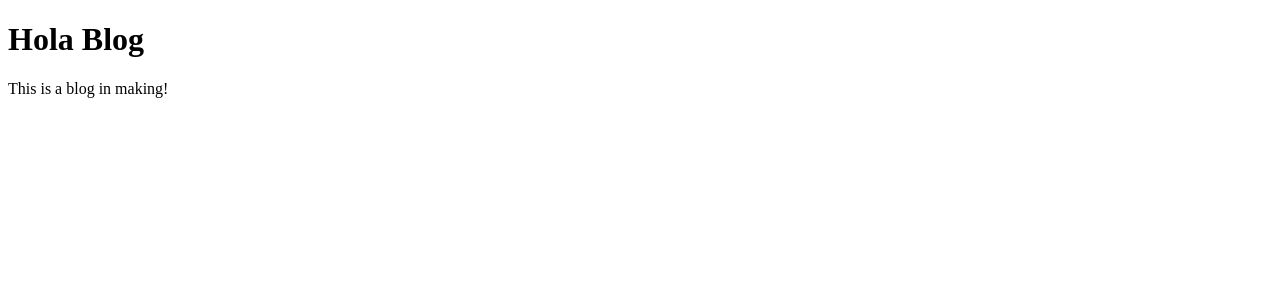
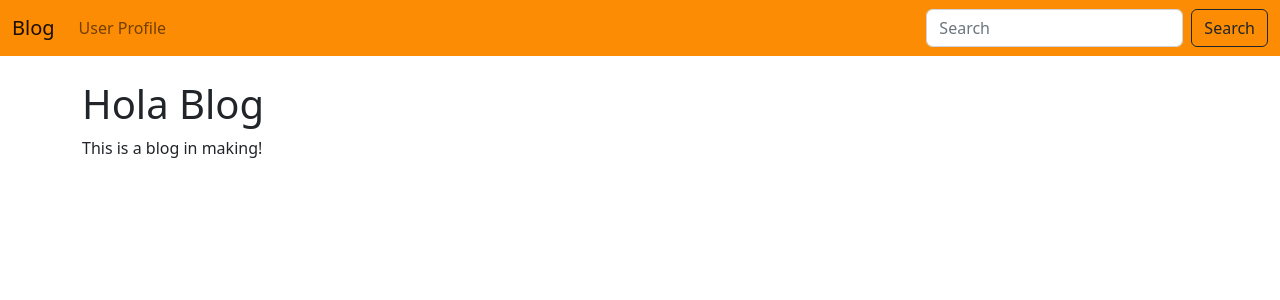
Before and after one commit to aroranubhav/Simple-Blog, a Flask app: page / in a window 1280 px wide. Shown: the top 300 px of the page. Run offline with Flask 2, Linux system fonts and the light colour scheme.

Commit message:
added the base template and tweaked the remaning templates

```diff
--- a/app.py
+++ b/app.py
@@ -1,4 +1,3 @@
-import audioop
 from flask import Flask, render_template
 
 #flask instance
--- a/templates/404.html
+++ b/templates/404.html
@@ -1,3 +1,5 @@
+{% extends 'base.html' %}
+{% block content %}
     <br/>
     <center>
         <h1>
@@ -7,3 +9,4 @@
             Page not found!
         </p>
     </center>
+{% endblock %}
--- a/templates/500.html
+++ b/templates/500.html
@@ -1,3 +1,5 @@
+{% extends 'base.html' %}
+{% block content %}
     <br/>
     <center>
         <h1>
@@ -7,3 +9,4 @@
             Internal Server Error!
         </p>
     </center>
+{% endblock %}
--- /dev/null
+++ b/templates/base.html
@@ -0,0 +1,32 @@
+<!doctype html>
+<html>
+  <head>
+    <!-- Required meta tags -->
+    <meta charset="utf-8">
+    <meta name="viewport" content="width=device-width, initial-scale=1">
+
+    <!-- Bootstrap CSS -->
+    <link rel="stylesheet" href="https://cdn.jsdelivr.net/npm/bootstrap@5.2.2/dist/css/bootstrap.min.css" crossorigin="anonymous">
+
+    <title>Blog</title>
+  </head>
+  <body>
+        {% include 'navbar.html' %}
+        <br/>
+        <div class="container">
+            {% block content %}
+            {% endblock %}
+        </div>
+
+    <!-- Optional JavaScript; choose one of the two! -->
+
+    <!-- Option 1: Bootstrap Bundle with Popper -->
+    <script src="https://cdn.jsdelivr.net/npm/bootstrap@5.2.2/dist/js/bootstrap.bundle.min.js" integrity="sha384-OERcA2EqjJCMA+/3y+gxIOqMEjwtxJY7qPCqsdltbNJuaOe923+mo//f6V8Qbsw3" crossorigin="anonymous"></script>
+
+    <!-- Option 2: Separate Popper and Bootstrap JS -->
+    <!--
+    <script src="https://cdn.jsdelivr.net/npm/@popperjs/core@2.11.6/dist/umd/popper.min.js" integrity="sha384-oBqDVmMz9ATKxIep9tiCxS/Z9fNfEXiDAYTujMAeBAsjFuCZSmKbSSUnQlmh/jp3" crossorigin="anonymous"></script>
+    <script src="https://cdn.jsdelivr.net/npm/bootstrap@5.2.2/dist/js/bootstrap.min.js" integrity="sha384-IDwe1+LCz02ROU9k972gdyvl+AESN10+x7tBKgc9I5HFtuNz0wWnPclzo6p9vxnk" crossorigin="anonymous"></script>
+    -->
+  </body>
+</html>
--- a/templates/index.html
+++ b/templates/index.html
@@ -1,10 +1,7 @@
-<!DOCTYPE html>
-<html lang="en">
-<head>
-    <title>Document</title>
-</head>
-<body>
+{% extends 'base.html' %}
+{% block content %}
+
     <h1>Hola Blog</h1>
     <p>This is a blog in making!</p>
-</body>
-</html>
+
+{% endblock %}
--- /dev/null
+++ b/templates/navbar.html
@@ -0,0 +1,20 @@
+<nav class="navbar navbar-expand-lg" style="background-color: #fc8c03;">
+    <div class="container-fluid">
+      <a class="navbar-brand" href="{{ url_for('index') }} ">Blog</a>
+      <button class="navbar-toggler" type="button" data-bs-toggle="collapse" data-bs-target="#navbarSupportedContent"
+      aria-controls="navbarSupportedContent" aria-expanded="false" aria-label="Toggle navigation">
+        <span class="navbar-toggler-icon"></span>
+      </button>
+      <div class="collapse navbar-collapse" id="navbarSupportedContent">
+        <ul class="navbar-nav me-auto mb-2 mb-lg-0">
+          <li class="nav-item">
+            <a class="nav-link" href="{{ url_for('user', name = 'Max') }}">User Profile</a>
+          </li>
+        </ul>
+        <form class="d-flex" role="search">
+          <input class="form-control me-2" type="search" placeholder="Search" aria-label="Search">
+          <button class="btn btn-outline-dark" type="submit">Search</button>
+        </form>
+      </div>
+    </div>
+  </nav>
```
Also changed, not shown: templates/user.html (+6 -1 lines). Lines whose indentation alone changed are shown as unchanged.
